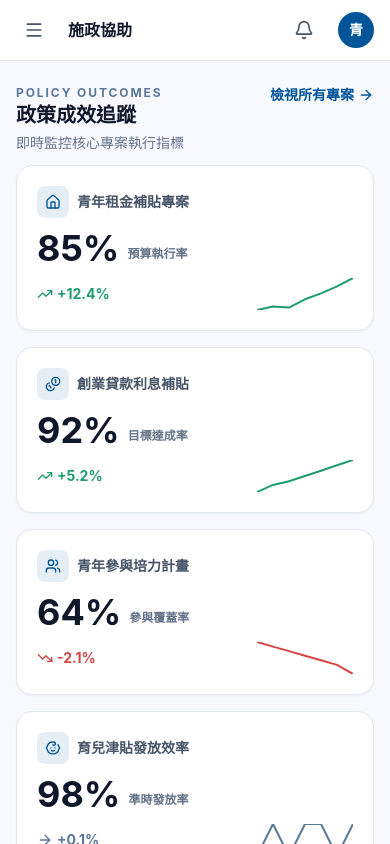
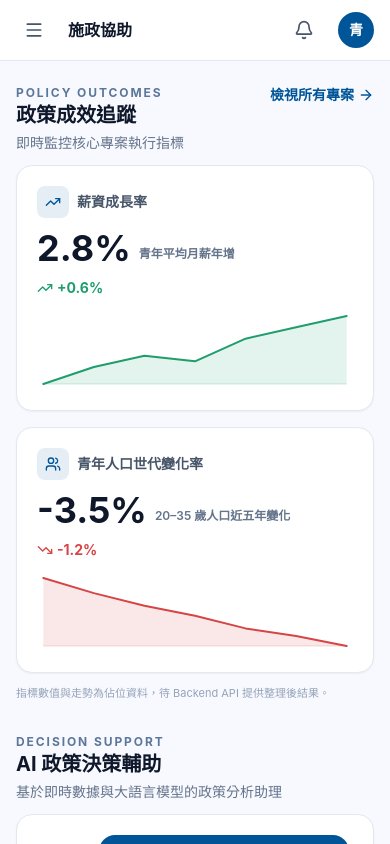
Before and after one commit to Raiden1121/NewTaipeiHack, a React (Vite) app in the folder frontend/: page /policy-support in a window 390 px wide. Shown: the top 844 px of the page. Built offline with nearby package versions, Linux system fonts and the light colour scheme.

Commit message:
refactor(frontend): expand PolicyOutcomeTracker sparkline into full line chart
- Replace fixed-size Sparkline with responsive LineChart (area fill, baseline)
- Rename outcome fields project/icon -> label/metric; 2-up card grid
- Trim placeholderData accordingly

```diff
--- a/frontend/src/features/policySupport/components/PolicyOutcomeTracker.tsx
+++ b/frontend/src/features/policySupport/components/PolicyOutcomeTracker.tsx
@@ -20,36 +20,57 @@ function trendColor(trend: OutcomeTrend): string {
   return "text-accent-slate";
 }
 
-function Sparkline({ points }: { points: number[] }) {
-  const width = 96;
-  const height = 32;
+function LineChart({
+  points,
+  className,
+}: {
+  points: number[];
+  className?: string;
+}) {
+  const width = 300;
+  const height = 80;
+  const pad = 6;
   const min = Math.min(...points);
   const max = Math.max(...points);
   const span = max - min || 1;
-  const step = width / (points.length - 1);
-  const d = points
-    .map((point, index) => {
-      const x = index * step;
-      const y = height - ((point - min) / span) * height;
-      return `${index === 0 ? "M" : "L"} ${x.toFixed(1)} ${y.toFixed(1)}`;
-    })
+  const step = (width - pad * 2) / (points.length - 1);
+  const coords = points.map((point, index) => ({
+    x: pad + index * step,
+    y: pad + (height - pad * 2) * (1 - (point - min) / span),
+  }));
+  const line = coords
+    .map((c, index) => `${index === 0 ? "M" : "L"} ${c.x.toFixed(1)} ${c.y.toFixed(1)}`)
     .join(" ");
+  const first = coords[0];
+  const last = coords[coords.length - 1];
+  const area = `${line} L ${last.x.toFixed(1)} ${height - pad} L ${first.x.toFixed(1)} ${height - pad} Z`;
 
   return (
     <svg
-      width={width}
-      height={height}
       viewBox={`0 0 ${width} ${height}`}
-      className="shrink-0"
+      preserveAspectRatio="none"
+      className={cn("h-20 w-full sm:h-24", className)}
       aria-hidden="true"
     >
+      <line
+        x1={pad}
+        y1={height - pad}
+        x2={width - pad}
+        y2={height - pad}
+        stroke="currentColor"
+        strokeWidth={1}
+        strokeOpacity={0.2}
+        vectorEffect="non-scaling-stroke"
+      />
+      <path d={area} fill="currentColor" fillOpacity={0.12} />
       <path
-        d={d}
+        d={line}
         fill="none"
         stroke="currentColor"
         strokeWidth={2}
         strokeLinecap="round"
         strokeLinejoin="round"
+        vectorEffect="non-scaling-stroke"
       />
     </svg>
   );
@@ -57,7 +78,7 @@ function Sparkline({ points }: { points: number[] }) {
 
 function OutcomeCard({ outcome, index }: { outcome: PolicyOutcome; index: number }) {
   const TrendIcon = TREND_ICON[outcome.trend];
-  const ProjectIcon = outcome.icon;
+  const MetricIcon = outcome.icon;
   const color = trendColor(outcome.trend);
   const deltaSign = outcome.deltaPct > 0 ? "+" : "";
 
@@ -68,13 +89,13 @@ function OutcomeCard({ outcome, index }: { outcome: PolicyOutcome; index: number
       transition={{ delay: index * 0.08, duration: 0.35 }}
     >
       <Card className="h-full">
-        <CardContent className="flex flex-col gap-3 p-5">
+        <CardContent className="flex h-full flex-col gap-3 p-5">
           <div className="flex items-center gap-2">
             <span className="flex h-8 w-8 shrink-0 items-center justify-center rounded-lg bg-primary/10 text-primary">
-              <ProjectIcon className="h-4 w-4" aria-hidden="true" />
+              <MetricIcon className="h-4 w-4" aria-hidden="true" />
             </span>
             <p className="text-sm font-semibold text-slate-600">
-              {outcome.project}
+              {outcome.label}
             </p>
           </div>
 
@@ -87,7 +108,6 @@ function OutcomeCard({ outcome, index }: { outcome: PolicyOutcome; index: number
             </span>
           </div>
 
-          <div className="flex items-center justify-between">
           <span
             className={cn("flex items-center gap-1 text-sm font-bold", color)}
           >
@@ -95,10 +115,8 @@ function OutcomeCard({ outcome, index }: { outcome: PolicyOutcome; index: number
             {deltaSign}
             {outcome.deltaPct}%
           </span>
-            <span className={color}>
-              <Sparkline points={outcome.spark} />
-            </span>
-          </div>
+
+          <LineChart points={outcome.spark} className={cn("mt-auto", color)} />
         </CardContent>
       </Card>
     </motion.div>
@@ -108,13 +126,13 @@ function OutcomeCard({ outcome, index }: { outcome: PolicyOutcome; index: number
 export default function PolicyOutcomeTracker() {
   return (
     <div className="flex flex-col gap-3">
-      <div className="grid grid-cols-1 gap-4 sm:grid-cols-2 lg:grid-cols-4">
+      <div className="grid grid-cols-1 gap-4 sm:grid-cols-2">
         {POLICY_OUTCOMES.map((outcome, index) => (
           <OutcomeCard key={outcome.id} outcome={outcome} index={index} />
         ))}
       </div>
       <p className="text-[11px] text-slate-400">
-        專案執行數值與走勢為佔位資料，待 Backend API 提供整理後結果。
+        指標數值與走勢為佔位資料，待 Backend API 提供整理後結果。
       </p>
     </div>
   );
--- a/frontend/src/features/policySupport/placeholderData.ts
+++ b/frontend/src/features/policySupport/placeholderData.ts
@@ -1,13 +1,13 @@
 // 佔位資料，待施政協助板塊與 Backend / AI Service API 提供整理後結果。
 
-import { Home, Coins, Users, Baby } from "lucide-react";
+import { TrendingUp, Users } from "lucide-react";
 import type { LucideIcon } from "lucide-react";
 
 export type OutcomeTrend = "up" | "down" | "flat";
 
 export interface PolicyOutcome {
   id: string;
-  project: string;
+  label: string;
   /** 主要百分比數值。 */
   value: number;
   metricLabel: string;
@@ -21,44 +21,24 @@ export interface PolicyOutcome {
 
 export const POLICY_OUTCOMES: PolicyOutcome[] = [
   {
-    id: "rent-subsidy",
-    project: "青年租金補貼專案",
-    value: 85,
-    metricLabel: "預算執行率",
-    deltaPct: 12.4,
+    id: "wage-growth",
+    label: "薪資成長率",
+    value: 2.8,
+    metricLabel: "青年平均月薪年增",
+    deltaPct: 0.6,
     trend: "up",
-    spark: [58, 61, 60, 67, 72, 78, 85],
-    icon: Home,
+    spark: [1.6, 1.9, 2.1, 2.0, 2.4, 2.6, 2.8],
+    icon: TrendingUp,
   },
   {
-    id: "startup-loan",
-    project: "創業貸款利息補貼",
-    value: 92,
-    metricLabel: "目標達成率",
-    deltaPct: 5.2,
-    trend: "up",
-    spark: [74, 78, 80, 83, 86, 89, 92],
-    icon: Coins,
-  },
-  {
-    id: "youth-empowerment",
-    project: "青年參與培力計畫",
-    value: 64,
-    metricLabel: "參與覆蓋率",
-    deltaPct: -2.1,
+    id: "youth-generation-change",
+    label: "青年人口世代變化率",
+    value: -3.5,
+    metricLabel: "20–35 歲人口近五年變化",
+    deltaPct: -1.2,
     trend: "down",
-    spark: [71, 70, 69, 68, 67, 66, 64],
+    spark: [-0.8, -1.4, -1.9, -2.3, -2.8, -3.1, -3.5],
     icon: Users,
-  },
-  {
-    id: "childcare-allowance",
-    project: "育兒津貼發放效率",
-    value: 98,
-    metricLabel: "準時發放率",
-    deltaPct: 0.1,
-    trend: "flat",
-    spark: [97, 98, 97, 98, 98, 97, 98],
-    icon: Baby,
   },
 ];
 
```
Lines whose indentation alone changed are shown as unchanged.
